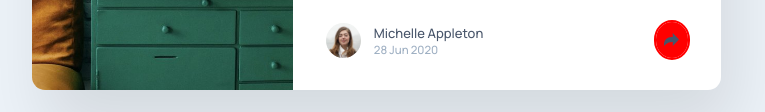
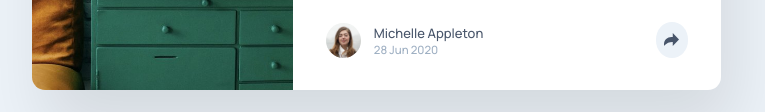
Before and after one commit to abdelrahmansaeed19/article-preview-card, a plain HTML site: page index.html in a window 1280 px wide. Shown: the part 447-559 px from the top of the page, without its empty margins (264-1029 px from the left). Drawn offline with Linux system fonts and the light colour scheme.

Commit message:
feat: complete Article Preview Component update

```diff
--- a/assets/css/main.css
+++ b/assets/css/main.css
@@ -126,8 +126,6 @@ body {
   border-radius: 50%;
   cursor: pointer;
   z-index: 1;
-  outline: 2px solid red;
-  background-color: red;
   transition:
     background-color 0.2s ease,
     transform 0.2s ease;
```
